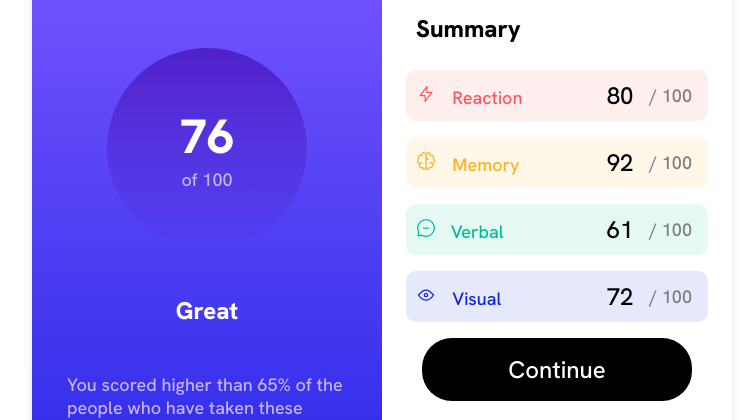
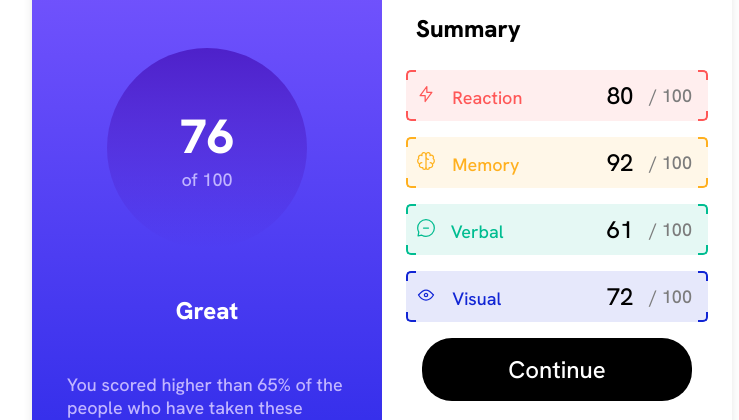
Before and after one commit to Munsif-Ali/Frontend-Mentor---Results-summary-component, a plain HTML site: page index.html in a window 1280 px wide. Shown: the part 190-610 px from the top of the page, without its empty margins (258-997 px from the left). Drawn offline with Linux system fonts and the light colour scheme.

Commit message:
add corner borders to the summary items

```diff
--- a/index.html
+++ b/index.html
@@ -57,6 +57,10 @@
           <div class="summary-title">Summary</div>
           <div class="summary-item">
             <div class="summary-item-title">
+              <div id="top-left" class="corner"></div>
+              <div id="top-right" class="corner"></div>
+              <div id="bottom-right" class="corner"></div>
+              <div id="bottom-left" class="corner"></div>
               <i>
                 <img src="./assets/images/icon-reaction.svg" alt="Bolt Icon" />
               </i>
@@ -69,6 +73,10 @@
           </div>
           <div class="summary-item">
             <div class="summary-item-title">
+              <div id="top-left" class="corner"></div>
+              <div id="top-right" class="corner"></div>
+              <div id="bottom-right" class="corner"></div>
+              <div id="bottom-left" class="corner"></div>
               <i>
                 <img src="./assets/images/icon-memory.svg" alt="Memory Icon" />
               </i>
@@ -81,6 +89,10 @@
           </div>
           <div class="summary-item">
             <div class="summary-item-title">
+              <div id="top-left" class="corner"></div>
+              <div id="top-right" class="corner"></div>
+              <div id="bottom-right" class="corner"></div>
+              <div id="bottom-left" class="corner"></div>
               <i
                 ><img src="./assets/images/icon-verbal.svg" alt="Verbal Icon"
               /></i>
@@ -93,6 +105,10 @@
           </div>
           <div class="summary-item">
             <div class="summary-item-title">
+              <div id="top-left" class="corner"></div>
+              <div id="top-right" class="corner"></div>
+              <div id="bottom-right" class="corner"></div>
+              <div id="bottom-left" class="corner"></div>
               <i
                 ><img
                   src="./assets/images/icon-visual.svg"
--- a/styles/style.css
+++ b/styles/style.css
@@ -112,6 +112,7 @@ body {
     align-items: center;
     padding: 10px 0;
     border-radius: 10px;
+    position: relative;
 }
 
 .summary-item-value {
@@ -139,6 +140,44 @@ body {
     color: #7c7c7c;
 }
 
+.corner {
+    position: absolute;
+    height: 10px;
+    width: 10px;
+}
+
+
+#top-left {
+    top: 0;
+    left: 0;
+    border-radius: 5px 0 0 0;
+    border-top: 2px solid var(--Light-red);
+    border-left: 2px solid var(--Light-red);
+}
+
+#top-right {
+    top: 0;
+    right: 0;
+    border-radius: 0 5px 0 0;
+    border-top: 2px solid var(--Light-red);
+    border-right: 2px solid var(--Light-red);
+}
+
+#bottom-right {
+    bottom: 0;
+    right: 0;
+    border-radius: 0 0 5px 0;
+    border-bottom: 2px solid var(--Light-red);
+    border-right: 2px solid var(--Light-red);
+}
+
+#bottom-left {
+    bottom: 0;
+    left: 0;
+    border-radius: 0 0 0 5px;
+    border-bottom: 2px solid var(--Light-red);
+    border-left: 2px solid var(--Light-red);
+}
 
 .summary-item:nth-child(2) {
     background-color: var(--Light-red-trans);
@@ -147,16 +186,113 @@ body {
 
 }
 
+
+
+.summary-item:nth-child(3)>.summary-item-title>#top-left {
+    top: 0;
+    left: 0;
+    border-radius: 5px 0 0 0;
+    border-top: 2px solid var(--Orangey-yellow);
+    border-left: 2px solid var(--Orangey-yellow);
+}
+
+.summary-item:nth-child(3)>.summary-item-title>#top-right {
+    top: 0;
+    right: 0;
+    border-radius: 0 5px 0 0;
+    border-top: 2px solid var(--Orangey-yellow);
+    border-right: 2px solid var(--Orangey-yellow);
+}
+
+.summary-item:nth-child(3)>.summary-item-title>#bottom-right {
+    bottom: 0;
+    right: 0;
+    border-radius: 0 0 5px 0;
+    border-bottom: 2px solid var(--Orangey-yellow);
+    border-right: 2px solid var(--Orangey-yellow);
+}
+
+.summary-item:nth-child(3)>.summary-item-title>#bottom-left {
+    bottom: 0;
+    left: 0;
+    border-radius: 0 0 0 5px;
+    border-bottom: 2px solid var(--Orangey-yellow);
+    border-left: 2px solid var(--Orangey-yellow);
+}
+
 .summary-item:nth-child(3) {
     background-color: var(--Orangey-yellow-trans);
     color: var(--Orangey-yellow);
 }
 
+.summary-item:nth-child(4)>.summary-item-title>#top-left {
+    top: 0;
+    left: 0;
+    border-radius: 5px 0 0 0;
+    border-top: 2px solid var(--Green-teal);
+    border-left: 2px solid var(--Green-teal);
+}
+
+.summary-item:nth-child(4)>.summary-item-title>#top-right {
+    top: 0;
+    right: 0;
+    border-radius: 0 5px 0 0;
+    border-top: 2px solid var(--Green-teal);
+    border-right: 2px solid var(--Green-teal);
+}
+
+.summary-item:nth-child(4)>.summary-item-title>#bottom-right {
+    bottom: 0;
+    right: 0;
+    border-radius: 0 0 5px 0;
+    border-bottom: 2px solid var(--Green-teal);
+    border-right: 2px solid var(--Green-teal);
+}
+
+.summary-item:nth-child(4)>.summary-item-title>#bottom-left {
+    bottom: 0;
+    left: 0;
+    border-radius: 0 0 0 5px;
+    border-bottom: 2px solid var(--Green-teal);
+    border-left: 2px solid var(--Green-teal);
+}
 
 
 .summary-item:nth-child(4) {
     background-color: var(--Green-teal-trans);
     color: var(--Green-teal);
+}
+
+.summary-item:nth-child(5)>.summary-item-title>#top-left {
+    top: 0;
+    left: 0;
+    border-radius: 5px 0 0 0;
+    border-top: 2px solid var(--Cobalt-blue);
+    border-left: 2px solid var(--Cobalt-blue);
+}
+
+.summary-item:nth-child(5)>.summary-item-title>#top-right {
+    top: 0;
+    right: 0;
+    border-radius: 0 5px 0 0;
+    border-top: 2px solid var(--Cobalt-blue);
+    border-right: 2px solid var(--Cobalt-blue);
+}
+
+.summary-item:nth-child(5)>.summary-item-title>#bottom-right {
+    bottom: 0;
+    right: 0;
+    border-radius: 0 0 5px 0;
+    border-bottom: 2px solid var(--Cobalt-blue);
+    border-right: 2px solid var(--Cobalt-blue);
+}
+
+.summary-item:nth-child(5)>.summary-item-title>#bottom-left {
+    bottom: 0;
+    left: 0;
+    border-radius: 0 0 0 5px;
+    border-bottom: 2px solid var(--Cobalt-blue);
+    border-left: 2px solid var(--Cobalt-blue);
 }
 
 .summary-item:nth-child(5) {
```
